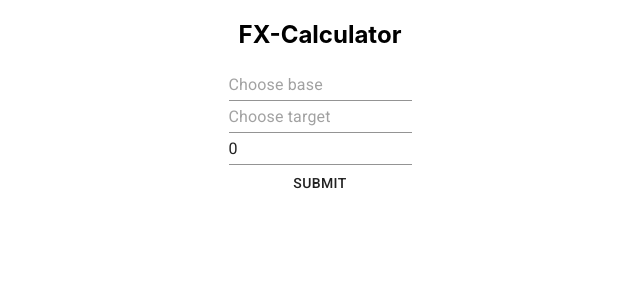
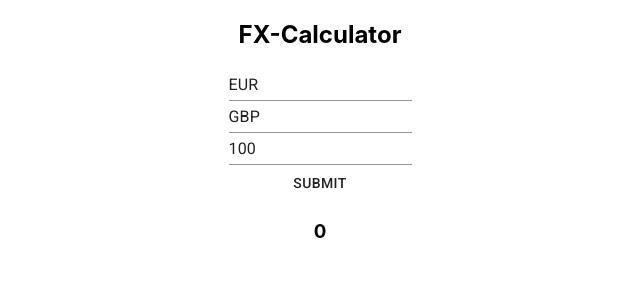
Before and after one commit to manonja/FX-Calculator, a React (Create React App) app in the folder fx-calculator/: page / in a window 1280 px wide. Shown: the top 300 px of the page, without its empty margins (320-960 px from the left). Built offline with nearby package versions, Linux system fonts and the light colour scheme.

Commit message:
Adds state as context

```diff
--- a/fx-calculator/src/components/organism/FXForm/index.tsx
+++ b/fx-calculator/src/components/organism/FXForm/index.tsx
@@ -2,10 +2,11 @@ import { Button } from '@material-ui/core';
 import { Formik, Form, Field } from 'formik';
 import * as React from 'react';
 import { InputField } from '../../atoms/InputField';
+// import { AppContextConsumer } from '../../../context';
 
 interface Values {
-    base: string;
-    target: string;
+    from_currency: string;
+    to_currency: string;
     amount: number;
 }
 
@@ -16,8 +17,11 @@ interface FormProps {
 const FXForm: React.FC<FormProps> = ({ onSubmit }) => {
     return (
         <div style={{ textAlign: 'center' }}>
+            {/* <AppContextConsumer>{appContext => appContext && ( */}
+
             <Formik
-                initialValues={{ base: '', target: '', amount: 0 }}
+                // initialValues={{ from_currency: appContext.from_currency, to_currency: appContext.to_currency, amount: appContext.amount }}
+                initialValues={{from_currency: 'EUR', to_currency: 'GBP', amount: 100, conversion_rate: 1.1 }}
                 onSubmit={values => {
                     onSubmit(values);
                 }}
@@ -25,10 +29,10 @@ const FXForm: React.FC<FormProps> = ({ onSubmit }) => {
                 {({values}) => (
                     <Form>
                         <div>
-                            <Field name="base" placeholder="Choose base" component={InputField}></Field>
+                            <Field name="from_currency" placeholder="Choose base currency" component={InputField}></Field>
                         </div>
                         <div>
-                            <Field name="target" placeholder="Choose target" component={InputField}></Field>
+                            <Field name="to_currency" placeholder="Choose target currecy" component={InputField}></Field>
                         </div>
                         <div>
                             <Field name="amount" placeholder="Amount" component={InputField}></Field>
@@ -37,6 +41,9 @@ const FXForm: React.FC<FormProps> = ({ onSubmit }) => {
                     </Form>
                 )}
             </Formik>
+            {/* )} */}
+            {/* </AppContextConsumer> */}
+
         </div>
     );
 };
--- a/fx-calculator/src/components/pages/SPA/index.tsx
+++ b/fx-calculator/src/components/pages/SPA/index.tsx
@@ -3,15 +3,25 @@ import '../../../App.css';
 import { Header }  from '../../atoms/Header'
 import FXForm from '../../organism/FXForm'
 import ResultField from '../../atoms/ResultField'
+import { FXUIState, Action, defaultFXState, reducer, ActionType } from '../../../context'
 
 
 
 const SPA = () => {
+  const [ state, dispatch ] = React.useReducer<React.Reducer<FXUIState, Action>>(reducer, defaultFXState);
+
   return (
-      <>
+    <>
         <Header title="FX-Calculator"/>
-        <FXForm  onSubmit={({base, target, amount}) => {console.log(base, target, amount)}}></FXForm>
-        {/* <ResultField result={result}/> */}
+        <FXForm  onSubmit={({from_currency, to_currency, amount}) => {
+          dispatch({type: ActionType.UPDATE_STATE, payload: { from_currency, to_currency, amount, conversion_rate: 1 }});
+          // console.log(from_currency, to_currency, amount)
+          console.log(state)
+          }}>
+
+          </FXForm>
+        <ResultField result={state.amount * state.conversion_rate}/>
+
    </>
   );
 }
--- /dev/null
+++ b/fx-calculator/src/context/index.tsx
@@ -0,0 +1,64 @@
+import * as React from 'react';
+
+export enum ActionType { START_APP, UPDATE_STATE };
+
+export interface FXUIState  {
+    from_currency: string,
+    to_currency: string,
+    amount: number,
+    conversion_rate: number
+};
+
+export const defaultFXState: FXUIState = {
+    from_currency: 'EUR',
+    to_currency: 'GBP',
+    amount: 10,
+    conversion_rate: 0
+  };
+
+
+
+export type Action =
+  { type: ActionType.START_APP } |
+  { type: ActionType.UPDATE_STATE, payload: FXUIState }
+  ;
+
+interface FXUI extends FXUIState {
+    updateState: (from: string, to: string, amount: number) => void;
+}
+
+export const reducer = (state: FXUIState, action: Action ) : FXUIState => {
+    switch (action.type) {
+        case ActionType.START_APP:
+            return {...state, from_currency: defaultFXState.from_currency, to_currency: defaultFXState.to_currency,
+                amount: defaultFXState.amount};
+
+        case ActionType.UPDATE_STATE:
+            return {...state, from_currency: action.payload.from_currency, to_currency: action.payload.to_currency,
+                amount: action.payload.amount, conversion_rate: 1.1 };
+
+        // TODO: add remaining actions
+
+        default:
+            return state
+    }
+};
+
+// export const initialFXUI = (): FXUI => {
+//     const [FXUIState, dispatch ] = React.useReducer<React.Reducer<FXUIState, Action>>(reducer, defaultFXState);
+//     return {
+//         updateFromCcy: (from: string): void => dispatch({...FXUIState, from: from, type: ActionType.UPDATE_FROM_CURRENCY }),
+//         // updateToCcy: (to: string): void => dispatch({...FXUIState, to: to, type: ActionType.UPDATE_TO_CURRENCY }),
+//         // updateAmount: (amount: number): void => dispatch({...FXUIState, amount: amount, type: ActionType.UPDATE_AMOUNT })
+//     };
+// };
+
+// const ctxt = React.createContext<FXUI | null>(null);
+
+// export const AppContextProvider = ctxt.Provider;
+
+// export const AppContextConsumer = ctxt.Consumer;
+
+// export const AppContext = ctxt;
+
+// export const contextFxUI = React.createContext<FXUI | null>(null);
```
